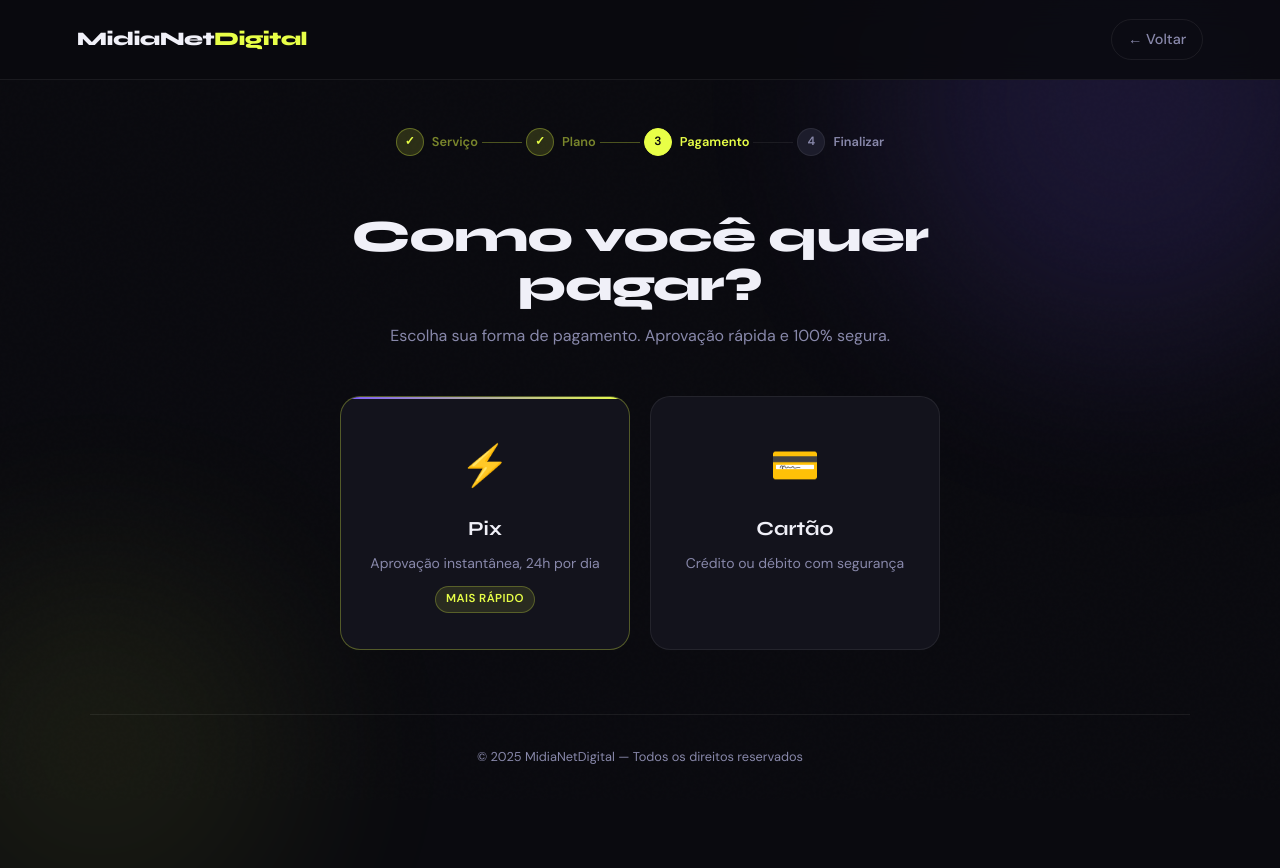
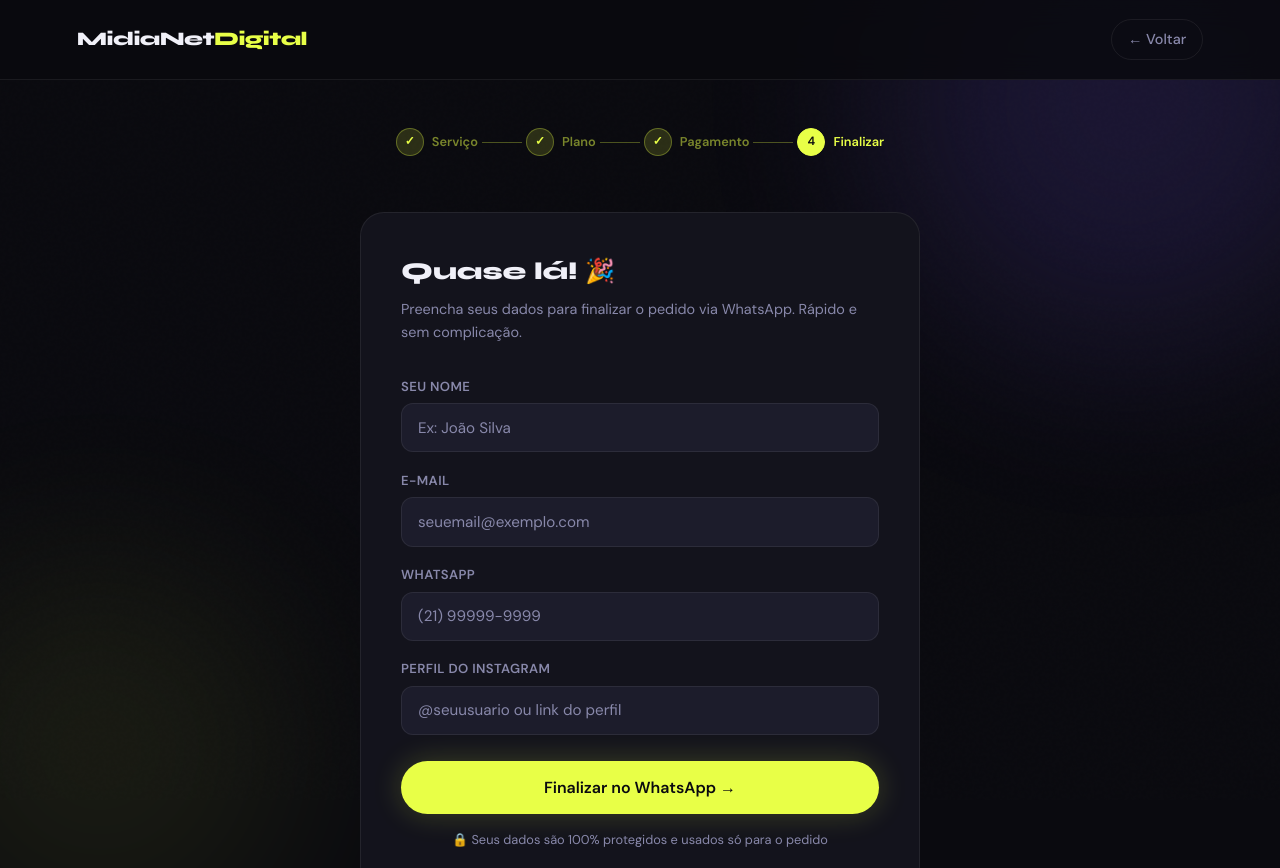
Before and after one commit to ldcoutinho2/midianetdigital, a plain HTML site: page pagamento.html in a window 1280 px wide. Shown: the top 868 px of the page. Before the commit the page ends 847 px from the top, so only its background shows below. Drawn offline with Linux system fonts and the light colour scheme.

Commit message:
Revise payment page with new title and user form
Updated the title and modified the payment section to include a form for user details. Adjusted navigation and progress indicators accordingly.

```diff
--- a/pagamento.html
+++ b/pagamento.html
@@ -3,7 +3,7 @@
 <head>
   <meta charset="UTF-8"/>
   <meta name="viewport" content="width=device-width, initial-scale=1.0"/>
-  <title>Forma de Pagamento — MidiaNetDigital</title>
+  <title>Finalizar Pedido — MidiaNetDigital</title>
   <style>@import url('https://fonts.googleapis.com/css2?family=Syne:wght@700;800&family=DM+Sans:wght@400;500;600&display=swap');
 
 :root {
@@ -87,7 +87,7 @@ body::before{content:'';position:fixed;inset:0;background-image:url("data:[embed
   <div class="blob blob-2"></div>
   <nav class="nav">
     <a href="index.html" class="logo">MidiaNet<span>Digital</span></a>
-    <a href="planos.html" class="nav-back">← Voltar</a>
+    <a href="pagamento.html" class="nav-back">← Voltar</a>
   </nav>
   <section class="page">
     <div class="progress-bar animate">
@@ -95,28 +95,33 @@ body::before{content:'';position:fixed;inset:0;background-image:url("data:[embed
       <div class="step-line done"></div>
       <div class="step done"><div class="step-dot">✓</div>Plano</div>
       <div class="step-line done"></div>
-      <div class="step active"><div class="step-dot">3</div>Pagamento</div>
-      <div class="step-line"></div>
-      <div class="step"><div class="step-dot">4</div>Finalizar</div>
+      <div class="step done"><div class="step-dot">✓</div>Pagamento</div>
+      <div class="step-line done"></div>
+      <div class="step active"><div class="step-dot">4</div>Finalizar</div>
     </div>
-    <div class="page-header animate delay-1">
-      <h1>Como você quer pagar?</h1>
-      <p>Escolha sua forma de pagamento. Aprovação rápida e 100% segura.</p>
+    <div class="checkout-box animate delay-1">
+      <h2>Quase lá! 🎉</h2>
+      <p class="sub">Preencha seus dados para finalizar o pedido via WhatsApp. Rápido e sem complicação.</p>
+      <div class="form-group">
+        <label for="nome">Seu nome</label>
+        <input type="text" id="nome" placeholder="Ex: João Silva" required/>
+      </div>
+      <div class="form-group">
+        <label for="email">E-mail</label>
+        <input type="email" id="email" placeholder="seuemail@exemplo.com" required/>
+      </div>
+      <div class="form-group">
+        <label for="telefone">WhatsApp</label>
+        <input type="tel" id="telefone" placeholder="(21) 99999-9999" required/>
+      </div>
+      <div class="form-group">
+        <label for="instagram">Perfil do Instagram</label>
+        <input type="text" id="instagram" placeholder="@seuusuario ou link do perfil" required/>
+      </div>
+      <button class="btn-submit" id="finalizarBtn">Finalizar no WhatsApp →</button>
+      <div class="secure-note">🔒 Seus dados são 100% protegidos e usados só para o pedido</div>
     </div>
-    <div class="pay-grid animate delay-2">
-      <a href="checkout.html?pagamento=pix" class="pay-card featured">
-        <span class="pay-icon">⚡</span>
-        <h3>Pix</h3>
-        <p>Aprovação instantânea, 24h por dia</p>
-        <span class="pay-tag">Mais rápido</span>
-      </a>
-      <a href="checkout.html?pagamento=cartao" class="pay-card">
-        <span class="pay-icon">💳</span>
-        <h3>Cartão</h3>
-        <p>Crédito ou débito com segurança</p>
-      </a>
-    </div>
-    <footer class="page-footer animate delay-3">© 2025 MidiaNetDigital — Todos os direitos reservados</footer>
+    <footer class="page-footer animate delay-2">© 2025 MidiaNetDigital — Todos os direitos reservados</footer>
   </section>
   <script src="script.js"></script>
 </body>
```
